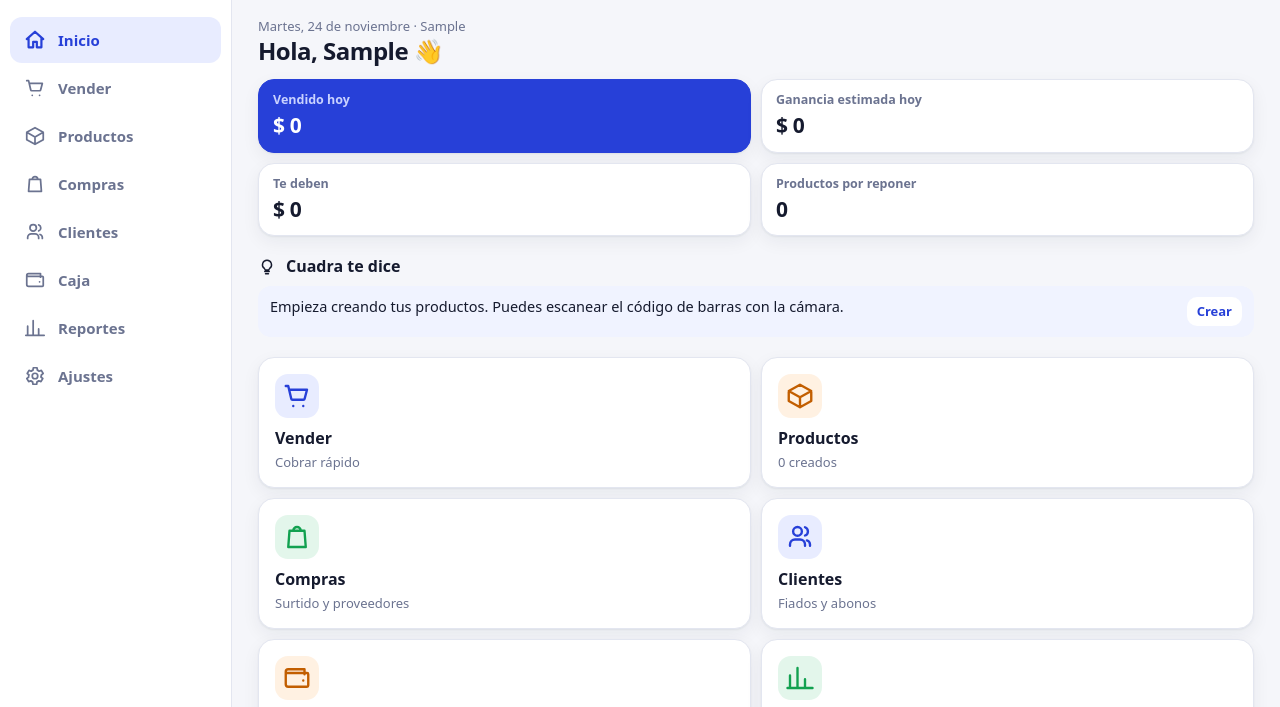
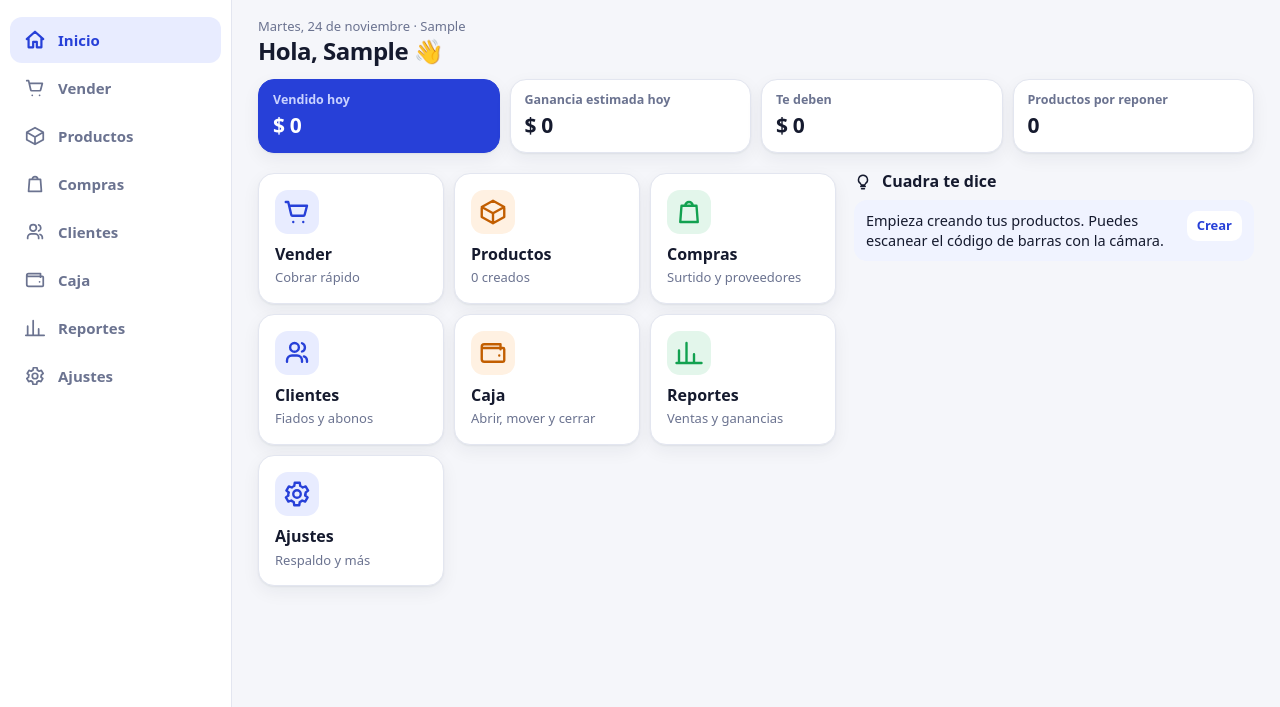
Before and after one commit to Pamava54/cuadra, a plain HTML site: page index.html in a window 1280 px wide. Both pictures are taken after typing "Sample", "Sample" into the empty fields and a click on the button "Entrar a Cuadra". Shown: the part 55-762 px from the top of the page. Drawn offline with Linux system fonts and the light colour scheme.

Commit message:
Add files via upload

```diff
--- a/index.html
+++ b/index.html
@@ -118,6 +118,13 @@ form[data-form=product] label.f{color:#5A6385}
 .kpi .v{font-size:21px;font-weight:800;letter-spacing:-.4px;margin-top:2px}
 .kpi.hl{background:var(--pri);border-color:var(--pri);color:#fff} .kpi.hl .l{color:#C9D2FF}
 .cards{display:grid;grid-template-columns:repeat(2,1fr);gap:10px}
+@media (min-width:900px){
+  .kpis{grid-template-columns:repeat(4,1fr)}
+  .hgrid{display:grid;grid-template-columns:minmax(0,1fr) 400px;gap:0 18px;align-items:start}
+  .hgrid .htips{grid-column:2;grid-row:1}
+  .hgrid .hcards{grid-column:1;grid-row:1;grid-template-columns:repeat(3,1fr)}
+  .hgrid .htips{margin-top:18px}
+}
 .mod{display:flex;flex-direction:column;align-items:flex-start;gap:10px;padding:16px;border-radius:var(--r);background:#fff;border:1px solid var(--line);box-shadow:var(--sh);cursor:pointer;text-decoration:none;color:inherit;min-height:104px}
 .mod .ic{width:44px;height:44px;border-radius:13px;background:var(--pri-l);color:var(--pri);display:flex;align-items:center;justify-content:center}
 .mod:nth-child(3n+2) .ic{background:var(--acc-l);color:#C25E00}
@@ -487,7 +494,7 @@ function render(){
   const R=VIEWS[r]||VIEWS.home;
   const active=PARENT[r]||r;
   $$('#nav a').forEach(a=>a.classList.toggle('on',a.dataset.r===active||(active==='mas'&&a.dataset.r==='mas')));
-  $('#view').classList.toggle('wideV',r==='vender');
+  $('#view').classList.toggle('wideV',r==='vender'||r==='home');
   $('#ttl').textContent=r==='home'?S.meta.business:(TITLES[r]||'');$('.top').classList.toggle('ishome',r==='home');
   $('.back').classList.toggle('show',r!=='home'&&!['vender','productos','caja','mas'].includes(r));
   const c=openCaja();
@@ -518,6 +525,7 @@ function onboarding(){
 const VIEWS={};
 
 /* INICIO */
+const firstName=n=>{const w=(n||'').trim().split(/\s+/)[0]||'';return w.charAt(0).toUpperCase()+w.slice(1).toLowerCase()};
 VIEWS.home={
  html(){
   const [a,b]=range('hoy'),ss=salesIn(a,b),ven=sum(ss.filter(s=>s.method!=='autoconsumo'),s=>s.total);
@@ -525,15 +533,17 @@ VIEWS.home={
   const tips=insights();
   return `
    ${S.meta.practice?`<div class="banner">${ic('bulb')}<div><b>Modo práctica.</b> Los datos son de ejemplo para que aprendas sin riesgo.</div><button class="btn sm" data-act="exit-practice">Empezar con mis datos</button></div>`:''}
-   <div class="mb"><div class="mut sm">${esc(fmtLong(Date.now()).replace(/^./,c=>c.toUpperCase()))} · ${esc(S.meta.business)}</div><h2 style="font-size:24px;letter-spacing:-.5px">Hola, ${esc(S.meta.owner)} 👋</h2></div>
+   <div class="mb"><div class="mut sm">${esc(fmtLong(Date.now()).replace(/^./,c=>c.toUpperCase()))} · ${esc(S.meta.business)}</div><h2 style="font-size:24px;letter-spacing:-.5px">Hola, ${esc(firstName(S.meta.owner))} 👋</h2></div>
    <div class="kpis">
      <div class="kpi hl"><div class="l">Vendido hoy</div><div class="v">${money(ven)}</div></div>
      <div class="kpi"><div class="l">Ganancia estimada hoy</div><div class="v">${money(profit(ss))}</div></div>
      <div class="kpi"><div class="l">Te deben</div><div class="v">${money(totalCartera())}</div></div>
      <div class="kpi"><div class="l">Productos por reponer</div><div class="v">${S.products.filter(p=>p.stock<=p.min).length}</div></div>
    </div>
-   ${tips.length?`<div class="mt2"><h3 class="row" style="font-size:16px">${ic('bulb','sm')} Cuadra te dice</h3>${tips.map(t=>`<div class="tip ${t.t}"><div>${t.x}</div>${t.go?`<button data-act="go" data-to="${t.go}">${t.l}</button>`:''}</div>`).join('')}</div>`:''}
-   <div class="cards mt2">${mods.map(m=>`<a class="mod" data-act="go" data-to="${m[0]}">${`<div class="ic">${ic(m[1],'lg')}</div>`}<b>${m[2]}</b><span>${m[3]}</span></a>`).join('')}</div>`;
+   <div class="hgrid">
+   ${tips.length?`<div class="mt2 htips"><h3 class="row" style="font-size:16px">${ic('bulb','sm')} Cuadra te dice</h3>${tips.map(t=>`<div class="tip ${t.t}"><div>${t.x}</div>${t.go?`<button data-act="go" data-to="${t.go}">${t.l}</button>`:''}</div>`).join('')}</div>`:''}
+   <div class="cards mt2 hcards">${mods.map(m=>`<a class="mod" data-act="go" data-to="${m[0]}">${`<div class="ic">${ic(m[1],'lg')}</div>`}<b>${m[2]}</b><span>${m[3]}</span></a>`).join('')}</div>
+   </div>`;
  }
 };
 
```
